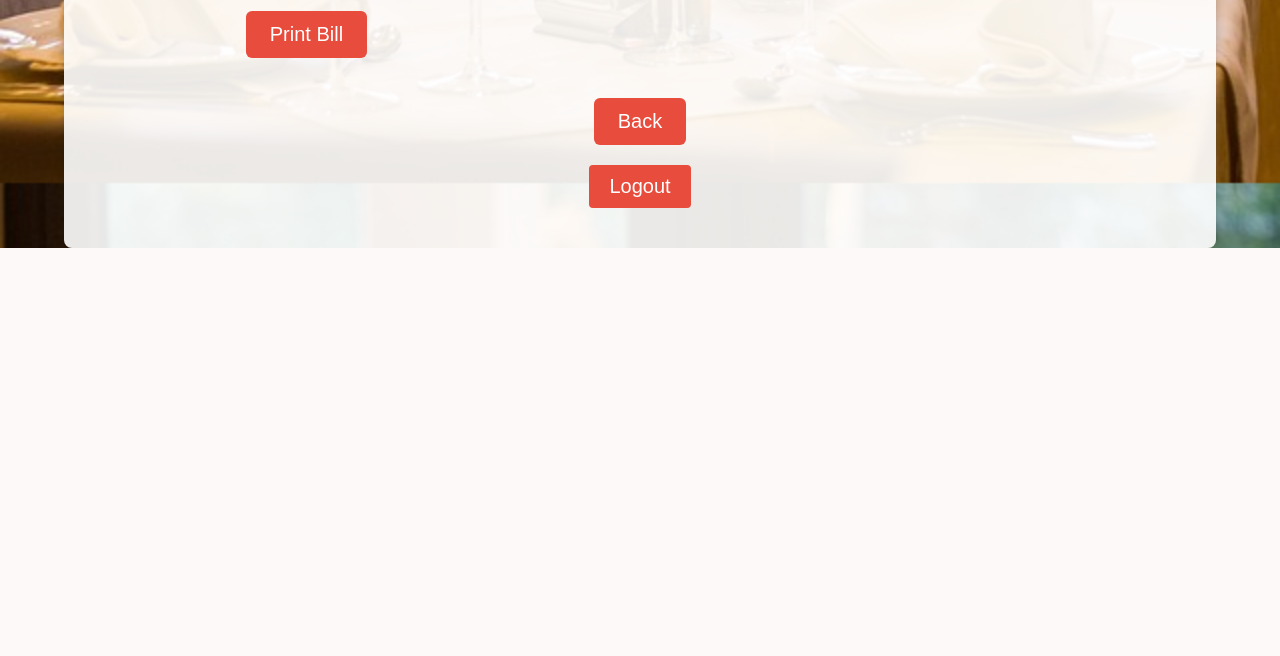
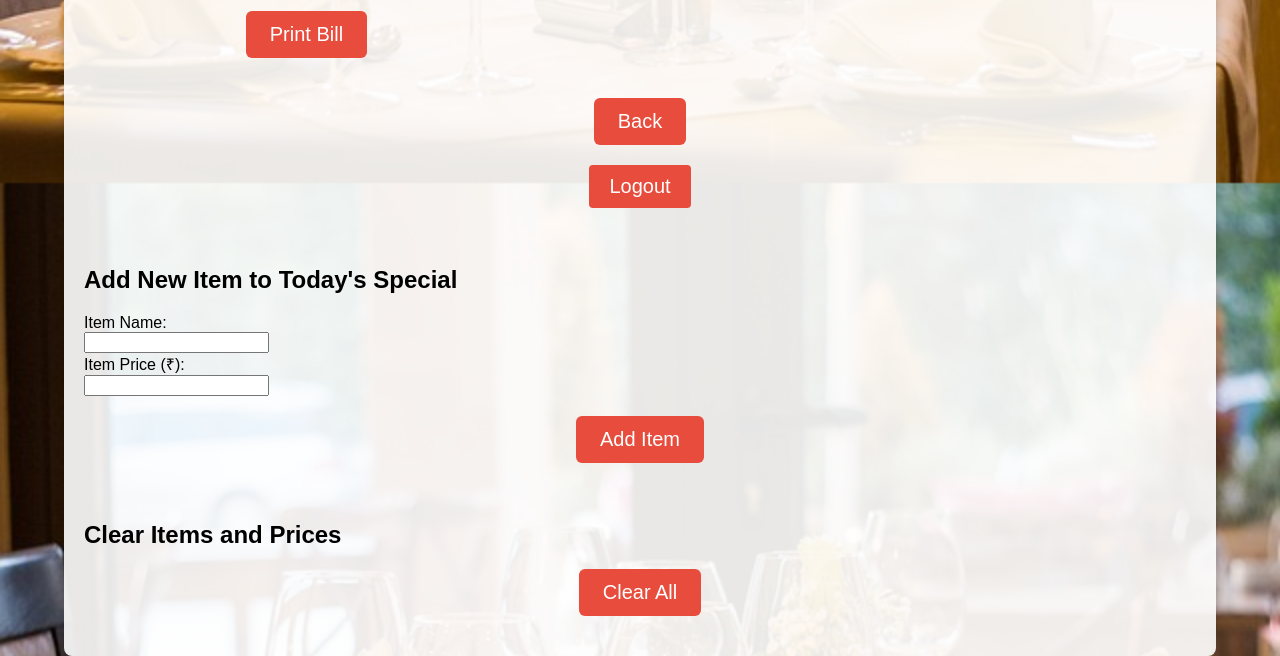
Before and after one commit to nareshpenchikala/flask-login-app, a Flask app: template templates/v2.html in a window 1280 px wide. Shown: the part 671-1327 px from the top of the page. Before the commit the page ends 919 px from the top, so only its background shows below. Run offline with Flask 3, Linux system fonts and the light colour scheme; the template is opened without the code that fills it, so the values that code supplies are empty.

Commit message:
v2 html and other csv files added

```diff
--- a/bill_data.csv
+++ b/bill_data.csv
@@ -117,3 +117,8 @@ Date,bill Number,Time,weekday,Item Name,Quantity,Cost
 9/17/2023,3,12:05:46 PM,Sunday,Gobi Manchuria,1,70
 9/17/2023,3,12:05:46 PM,Sunday,Gobi Noodles,1,70
 9/17/2023,3,12:05:46 PM,Sunday,Pulav curry,1,80
+9/17/2023,3,1:05:31 PM,Sunday,Pulav curry,1,80
+9/17/2023,3,1:05:31 PM,Sunday,veg pulav,1,60
+9/17/2023,3,1:11:44 PM,Sunday,item3,2,50
+9/17/2023,3,1:12:29 PM,Sunday,item3,2,50
+9/17/2023,3,1:31:02 PM,Sunday,watermelon curry,2,240
--- a/templates/v2.html
+++ b/templates/v2.html
@@ -298,6 +298,20 @@
             </div>
             <button onclick="refreshPage()">Back</button>
             <button class="logout" onclick="logout()">Logout</button>
+            <br>
+            <div id="addNewItem">
+                <h2>Add New Item to Today's Special</h2>
+                <label for="newItemName">Item Name:</label>
+                <input class="itemDetails" type="text" id="newItemName">
+                <label for="newItemPrice">Item Price (₹):</label>
+                <input type="number" id="newItemPrice" min="0">
+                <button onclick="addNewItem()">Add Item</button>
+            </div>
+            <br>
+            <div id="clearItems">
+                <h2>Clear Items and Prices</h2>
+                <button onclick="clearItems()">Clear All</button>
+            </div>
         </div>
     </div>
     <script>
@@ -442,6 +456,58 @@
             }
         }
 
+        function addNewItem() {
+            const newItemName = document.getElementById("newItemName").value;
+            const newItemPrice = document.getElementById("newItemPrice").value;
+
+            if (!newItemName || isNaN(newItemPrice)) {
+                alert("Please enter a valid item name and price.");
+                return;
+            }
+
+            // Send an AJAX request to your Flask server to add the new item
+            fetch('/add-new-item', {
+                method: 'POST',
+                headers: {
+                    'Content-Type': 'application/json'
+                },
+                body: JSON.stringify({ newItemName, newItemPrice })
+            })
+            .then(response => {
+                if (response.ok) {
+                    alert("New item added successfully!");
+                    location.reload(); // Reload the page to reflect the changes
+                } else {
+                    alert("Failed to add the new item.");
+                }
+            })
+            .catch(error => {
+                console.error("Error:", error);
+                alert("An error occurred while adding the new item.");
+            });
+        }
+
+        function clearItems() {
+            // Send an AJAX request to your Flask server to clear the CSV file
+            fetch('/clear-items', {
+                method: 'POST'
+            })
+            .then(response => {
+                if (response.ok) {
+                    alert("All items and prices cleared successfully!");
+                    location.reload(); // Reload the page to reflect the changes
+                } else {
+                    alert("Failed to clear items and prices.");
+                }
+            })
+            .catch(error => {
+                console.error("Error:", error);
+                alert("An error occurred while clearing items and prices.");
+            });
+        }
+
+
+
 // Function to get current date and time in IST with AM/PM format
 function getCurrentDateTime() {
     const options = {
--- a/today's_special.csv
+++ b/today's_special.csv
@@ -1,2 +1,2 @@
 Item,Price
-Pulav curry,80
+watermelon curry,120
--- /dev/null
+++ b/todays_special.csv
@@ -0,0 +1 @@
+Item,Price
```
Also changed, not shown: app2.py (+33 -0 lines).
